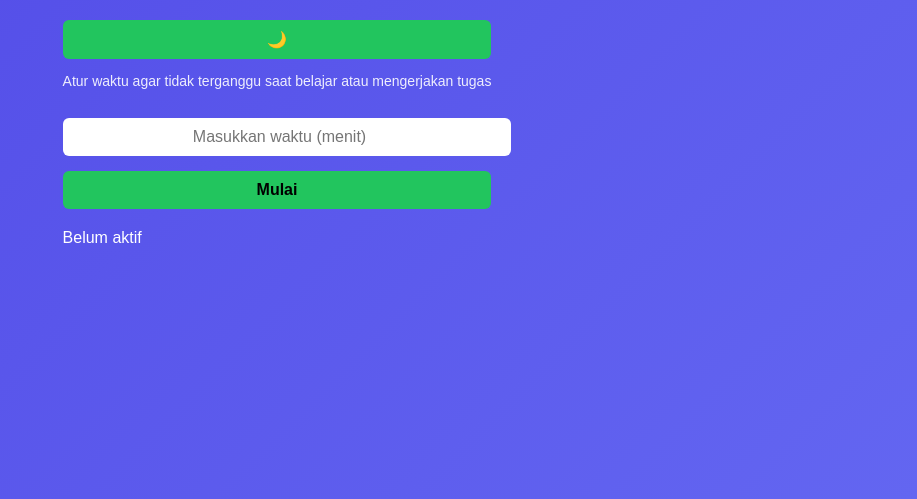
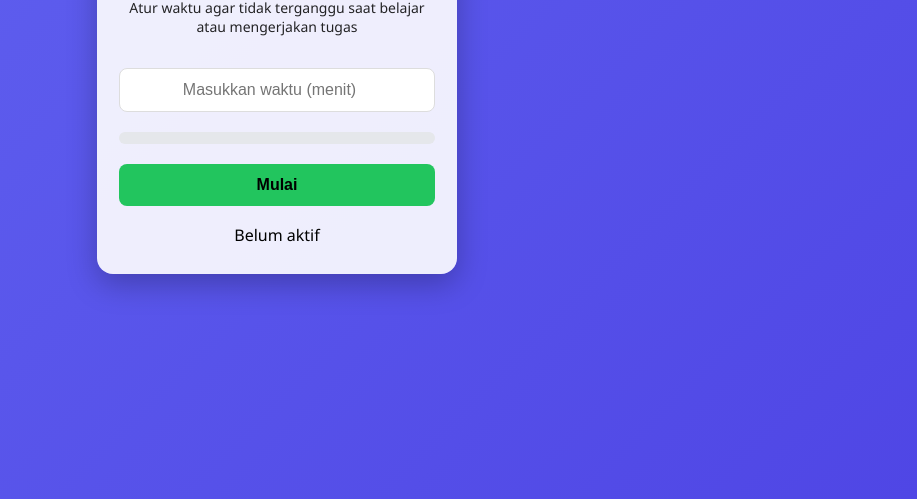
Before and after one commit to ZnA-Production/Focus, a plain HTML site: page index.html in a window 1280 px wide. Shown: the part 301-800 px from the top of the page, without its empty margins (363-1280 px from the left). Drawn offline with Linux system fonts and the light colour scheme.

Commit message:
Update style.css

```diff
--- a/style.css
+++ b/style.css
@@ -1,62 +1,143 @@
+/* Reset dasar */
+* {
+  box-sizing: border-box;
+}
+
 body {
-  font-family: Arial, sans-serif;
-  background: linear-gradient(135deg, #4f46e5, #6366f1);
-  color: #fff;
+  margin: 0;
+  font-family: "Segoe UI", Arial, sans-serif;
+  min-height: 100vh;
   display: flex;
   justify-content: center;
   align-items: center;
-  height: 100vh;
-  margin: 0;
+  background: linear-gradient(135deg, #6366f1, #4f46e5);
+  transition: background 0.3s ease;
 }
 
-.container {
-  background: rgba(0, 0, 0, 0.25);
-  padding: 30px 40px;
-  border-radius: 12px;
-  width: 320px;
+/* Mode gelap */
+body.dark {
+  background: linear-gradient(135deg, #0f172a, #1e293b);
+}
+
+/* Card utama */
+.app {
+  width: 100%;
+  max-width: 360px;
+  background: rgba(255, 255, 255, 0.9);
+  border-radius: 16px;
+  padding: 24px 22px 28px;
+  box-shadow: 0 10px 30px rgba(0, 0, 0, 0.25);
   text-align: center;
-  box-shadow: 0 10px 25px rgba(0,0,0,0.3);
+  transition: background 0.3s ease, color 0.3s ease;
+}
+
+/* Mode gelap card */
+body.dark .app {
+  background: rgba(15, 23, 42, 0.85);
+  color: #fff;
+}
+
+/* Header */
+header {
+  display: flex;
+  justify-content: space-between;
+  align-items: center;
 }
 
 h1 {
-  margin-bottom: 10px;
-  font-size: 24px;
+  margin: 0;
+  font-size: 22px;
 }
 
-p {
-  font-size: 14px;
-  opacity: 0.9;
+/* Tombol tema */
+#toggleTheme {
+  width: 42px;
+  height: 42px;
+  border-radius: 50%;
+  border: none;
+  cursor: pointer;
+  font-size: 20px;
+  background: #facc15;
 }
 
+/* Subtitle */
+.subtitle {
+  margin-top: 8px;
+  font-size: 14px;
+  opacity: 0.85;
+}
+
+/* Input waktu */
 input {
+  margin-top: 18px;
   width: 100%;
-  padding: 10px;
-  border-radius: 6px;
-  border: none;
-  margin-top: 15px;
+  padding: 12px;
   font-size: 16px;
+  border-radius: 8px;
+  border: 1px solid #ddd;
   text-align: center;
 }
 
-button {
-  margin-top: 15px;
+/* Progress bar */
+.progress-container {
+  margin-top: 20px;
   width: 100%;
-  padding: 10px;
+  height: 12px;
+  background: #e5e7eb;
+  border-radius: 6px;
+  overflow: hidden;
+}
+
+body.dark .progress-container {
+  background: #374151;
+}
+
+.progress-bar {
+  height: 100%;
+  width: 0%;
+  background: #22c55e;
+  transition: width 0.3s linear;
+}
+
+/* Tombol */
+.buttons {
+  margin-top: 20px;
+  display: flex;
+  gap: 10px;
+}
+
+button.start {
+  flex: 1;
+  padding: 12px;
+  font-size: 16px;
+  border-radius: 8px;
   border: none;
-  border-radius: 6px;
-  font-size: 16px;
+  background: #22c55e;
   cursor: pointer;
-  background: #22c55e;
-  color: #000;
   font-weight: bold;
 }
 
 button.stop {
+  flex: 1;
+  padding: 12px;
+  font-size: 16px;
+  border-radius: 8px;
+  border: none;
   background: #ef4444;
   color: #fff;
+  cursor: pointer;
+  font-weight: bold;
 }
 
+/* Status */
 .status {
-  margin-top: 20px;
+  margin-top: 18px;
   font-size: 16px;
 }
+
+/* Tampilan mobile */
+@media (max-width: 480px) {
+  .app {
+    margin: 0 12px;
+  }
+}
```
